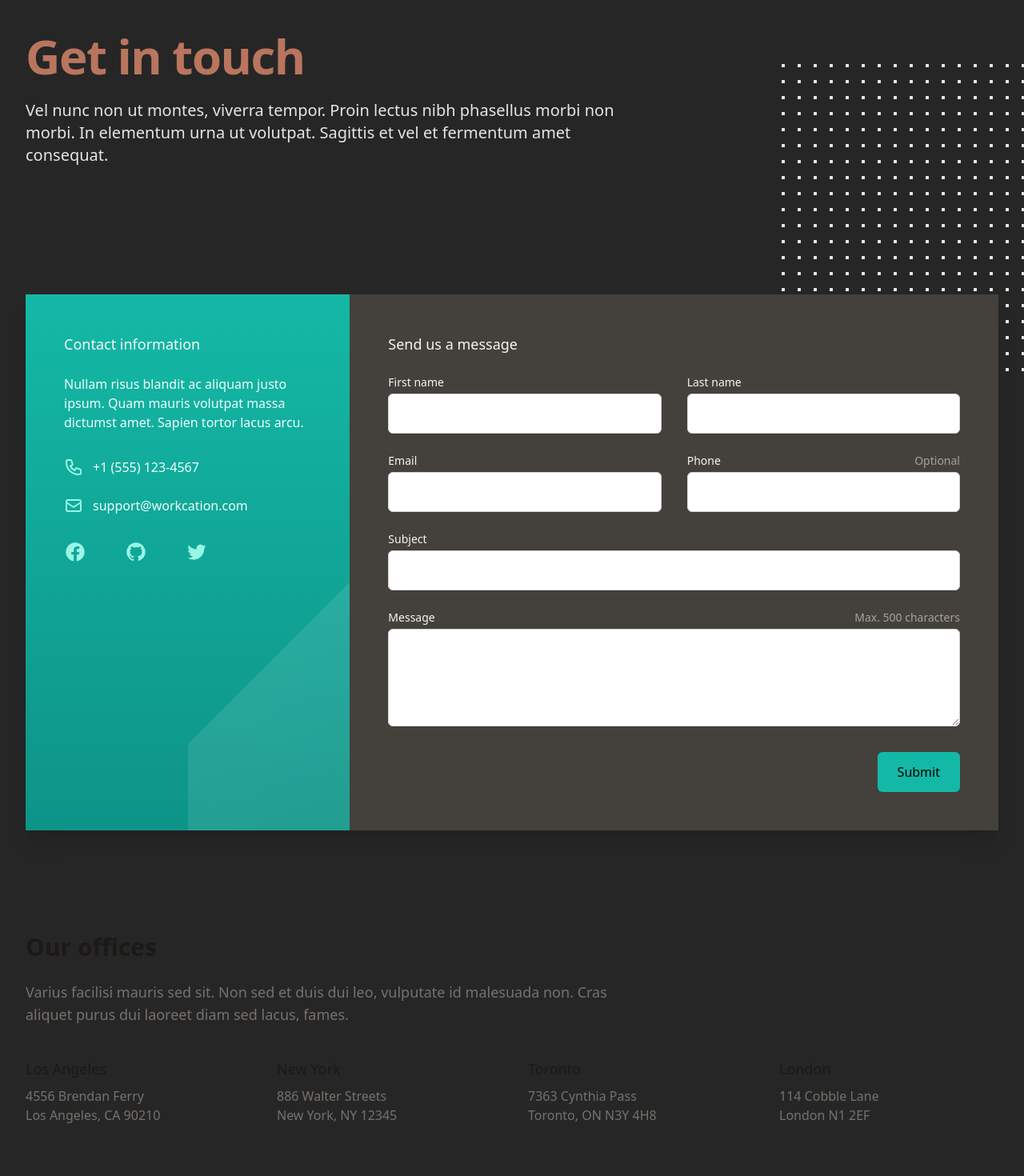
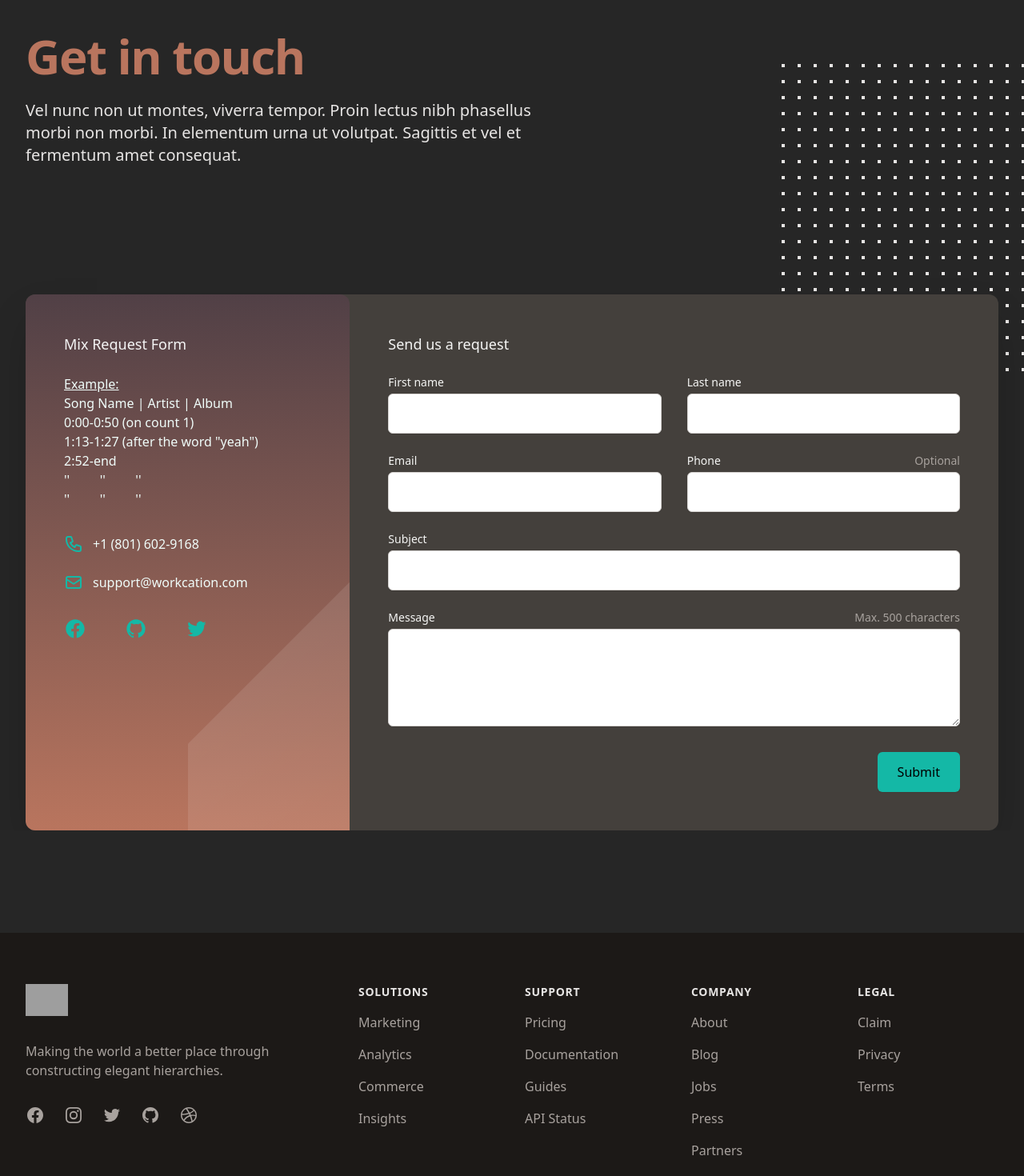
Before and after one commit to landonross/RelovuStudios, a React app: page /RequestForm in a window 1280 px wide. Shown: the part 80-1550 px from the top of the page at 80% size. Built offline with nearby package versions, Linux system fonts and the light colour scheme; grey boxes are pictures that could not be loaded.

Commit message:
updated RequestForm

```diff
--- a/src/pages/RequestForm/RequestForm.js
+++ b/src/pages/RequestForm/RequestForm.js
@@ -10,7 +10,7 @@ const offices = [
 
 export default function RequestForm() {
   return (
-    <div className="min-h-screen bg-gray-800">
+    <div className="min-h-screen bg-gray-800 pb-32">
       <main className="overflow-hidden">
         <div className="bg-gray-800">
           <div className="pt-10 pb-32 lg:pb-40">
@@ -18,7 +18,7 @@ export default function RequestForm() {
               <h1 className="text-4xl font-extrabold tracking-tight text-mauveLight sm:text-5xl lg:text-6xl">
                 Get in touch
               </h1>
-              <p className="mt-6 text-xl text-warm-gray-200 max-w-3xl">
+              <p className="mt-6 text-xl text-warm-gray-200 max-w-2xl">
                 Vel nunc non ut montes, viverra tempor. Proin lectus nibh phasellus morbi non morbi. In elementum urna
                 ut volutpat. Sagittis et vel et fermentum amet consequat.
               </p>
@@ -55,14 +55,14 @@ export default function RequestForm() {
             </svg>
           </div>
           <div className="max-w-7xl mx-auto px-4 sm:px-6 lg:px-8">
-            <div className="relative bg-warm-gray-700 shadow-xl">
+            <div className="relative bg-warm-gray-700 shadow-2xl rounded-xl">
               <h2 id="contact-heading" className="sr-only">
                 Contact us
               </h2>
 
               <div className="grid grid-cols-1 lg:grid-cols-3">
                 {/* Contact information */}
-                <div className="relative overflow-hidden py-10 px-6 bg-gradient-to-b from-teal-500 to-teal-600 sm:px-10 xl:p-12">
+                <div className="relative overflow-hidden py-10 px-6 bg-gradient-to-b from-mauve to-mauveLight sm:px-10 xl:p-12 lg:rounded-l-xl rounded-t-xl">
                   {/* Decorative angle backgrounds */}
                   <div className="absolute inset-0 pointer-events-none sm:hidden" aria-hidden="true">
                     <svg
@@ -160,30 +160,35 @@ export default function RequestForm() {
                       </defs>
                     </svg>
                   </div>
-                  <h3 className="text-lg font-medium text-gray-100">Contact information</h3>
+                  <h3 className="text-lg font-medium text-gray-100">Mix Request Form</h3>
                   <p className="mt-6 text-base text-teal-50 max-w-3xl">
-                    Nullam risus blandit ac aliquam justo ipsum. Quam mauris volutpat massa dictumst amet. Sapien tortor
-                    lacus arcu.
+                    <u>Example:</u><br />
+                    Song Name | Artist | Album<br />
+                    0:00-0:50 (on count 1)<br />
+                    1:13-1:27 (after the word "yeah")<br />
+                    2:52-end<br />
+                    ''&nbsp; &nbsp; &nbsp; &nbsp; &nbsp;''&nbsp; &nbsp; &nbsp; &nbsp; &nbsp;''<br />
+                    ''&nbsp; &nbsp; &nbsp; &nbsp; &nbsp;''&nbsp; &nbsp; &nbsp; &nbsp; &nbsp;''<br />
                   </p>
                   <dl className="mt-8 space-y-6">
                     <dt>
                       <span className="sr-only">Phone number</span>
                     </dt>
                     <dd className="flex text-base text-teal-50">
-                      <PhoneIcon className="flex-shrink-0 w-6 h-6 text-teal-200" aria-hidden="true" />
-                      <span className="ml-3">+1 (555) 123-4567</span>
+                      <PhoneIcon className="flex-shrink-0 w-6 h-6 text-teal-500" aria-hidden="true" />
+                      <span className="ml-3">+1 (801) 602-9168</span>
                     </dd>
                     <dt>
                       <span className="sr-only">Email</span>
                     </dt>
                     <dd className="flex text-base text-teal-50">
-                      <MailIcon className="flex-shrink-0 w-6 h-6 text-teal-200" aria-hidden="true" />
+                      <MailIcon className="flex-shrink-0 w-6 h-6 text-teal-500" aria-hidden="true" />
                       <span className="ml-3">support@workcation.com</span>
                     </dd>
                   </dl>
-                  <ul role="list" className="mt-8 flex space-x-12">
+                  <ul className="mt-8 flex space-x-12">
                     <li>
-                      <a className="text-teal-200 hover:text-teal-100" href="#">
+                      <a className="text-teal-500 hover:text-teal-300" href="#">
                         <span className="sr-only">Facebook</span>
                         <svg className="w-7 h-7" aria-hidden="true" fill="currentColor" viewBox="0 0 24 24">
                           <path
@@ -195,7 +200,7 @@ export default function RequestForm() {
                       </a>
                     </li>
                     <li>
-                      <a className="text-teal-200 hover:text-teal-100" href="#">
+                      <a className="text-teal-500 hover:text-teal-300" href="#">
                         <span className="sr-only">GitHub</span>
                         <svg className="w-7 h-7" aria-hidden="true" fill="currentColor" viewBox="0 0 24 24">
                           <path
@@ -207,7 +212,7 @@ export default function RequestForm() {
                       </a>
                     </li>
                     <li>
-                      <a className="text-teal-200 hover:text-teal-100" href="#">
+                      <a className="text-teal-500 hover:text-teal-300" href="#">
                         <span className="sr-only">Twitter</span>
                         <svg className="w-7 h-7" aria-hidden="true" fill="currentColor" viewBox="0 0 24 24">
                           <path d="M8.29 20.251c7.547 0 11.675-6.253 11.675-11.675 0-.178 0-.355-.012-.53A8.348 8.348 0 0022 5.92a8.19 8.19 0 01-2.357.646 4.118 4.118 0 001.804-2.27 8.224 8.224 0 01-2.605.996 4.107 4.107 0 00-6.993 3.743 11.65 11.65 0 01-8.457-4.287 4.106 4.106 0 001.27 5.477A4.072 4.072 0 012.8 9.713v.052a4.105 4.105 0 003.292 4.022 4.095 4.095 0 01-1.853.07 4.108 4.108 0 003.834 2.85A8.233 8.233 0 012 18.407a11.616 11.616 0 006.29 1.84" />
@@ -219,7 +224,7 @@ export default function RequestForm() {
 
                 {/* Contact form */}
                 <div className="py-10 px-6 sm:px-10 lg:col-span-2 xl:p-12">
-                  <h3 className="text-lg font-medium text-warm-gray-100">Send us a message</h3>
+                  <h3 className="text-lg font-medium text-warm-gray-100">Send us a request</h3>
                   <form action="#" method="POST" className="mt-6 grid grid-cols-1 gap-y-6 sm:grid-cols-2 sm:gap-x-8">
                     <div>
                       <label htmlFor="first-name" className="block text-sm font-medium text-warm-gray-100">
@@ -330,33 +335,6 @@ export default function RequestForm() {
             </div>
           </div>
         </section>
-
-        {/* Contact grid */}
-        <section aria-labelledby="offices-heading">
-          <div className="max-w-7xl mx-auto py-24 px-4 sm:py-32 sm:px-6 lg:px-8">
-            <h2 id="offices-heading" className="text-3xl font-extrabold text-warm-gray-900">
-              Our offices
-            </h2>
-            <p className="mt-6 text-lg text-warm-gray-500 max-w-3xl">
-              Varius facilisi mauris sed sit. Non sed et duis dui leo, vulputate id malesuada non. Cras aliquet purus
-              dui laoreet diam sed lacus, fames.
-            </p>
-            <div className="mt-10 grid grid-cols-1 gap-10 sm:grid-cols-2 lg:grid-cols-4">
-              {offices.map((office) => (
-                <div key={office.id}>
-                  <h3 className="text-lg font-medium text-warm-gray-900">{office.city}</h3>
-                  <p className="mt-2 text-base text-warm-gray-500">
-                    {office.address.map((line) => (
-                      <span key={line} className="block">
-                        {line}
-                      </span>
-                    ))}
-                  </p>
-                </div>
-              ))}
-            </div>
-          </div>
-        </section>
       </main>
 </div>
 
```
